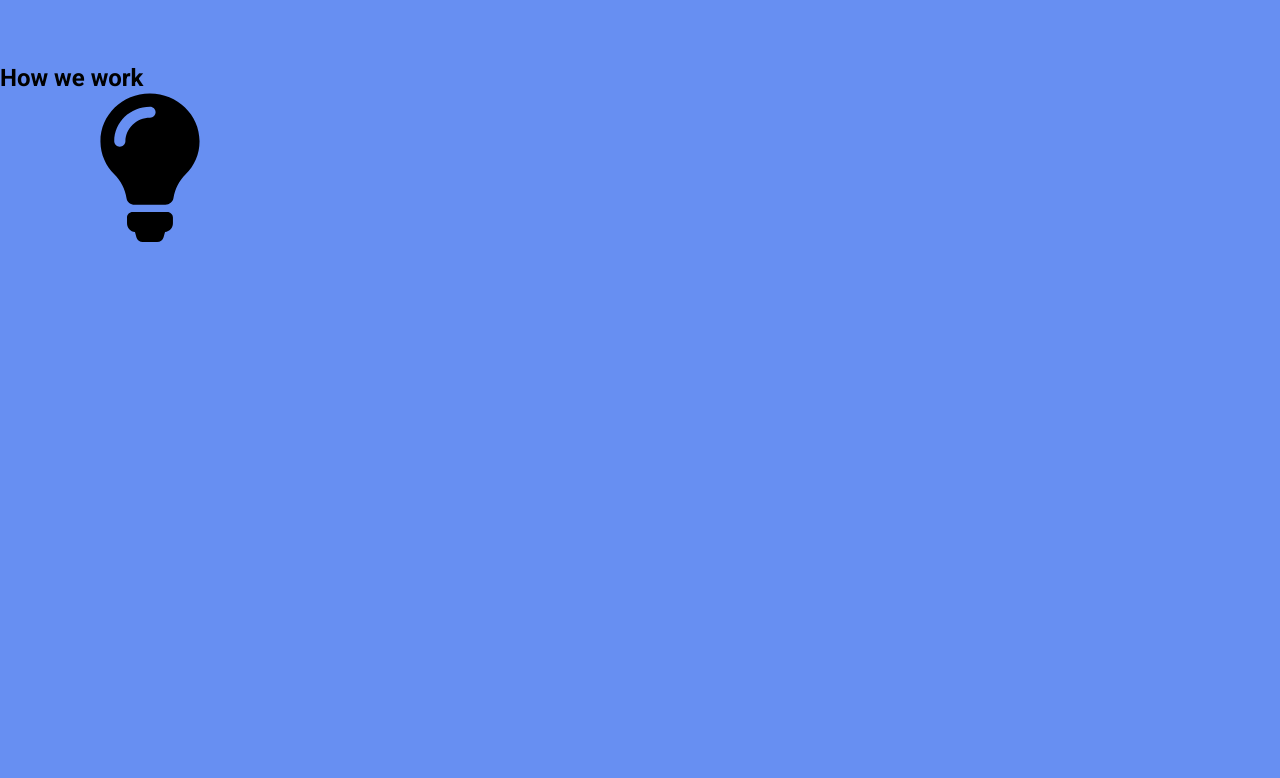
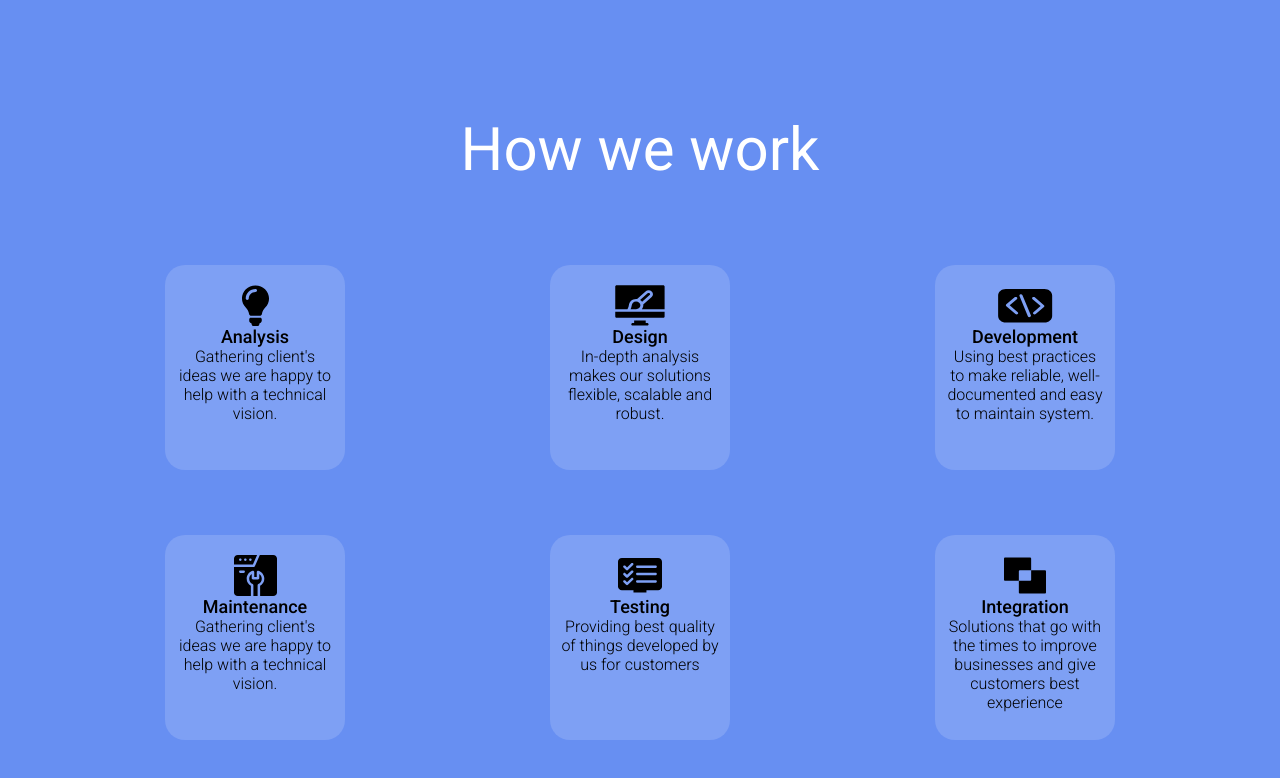
Before and after one commit to skitalecc/landing-no-js-, a website built with Parcel: page index.html in a window 1280 px wide. Shown: the part 818-1596 px from the top of the page. Before the commit the page ends 1064 px from the top, so only its background shows below. Built offline with nearby package versions, Linux system fonts and the light colour scheme.

Commit message:
work section implementation

```diff
--- a/index.html
+++ b/index.html
@@ -79,14 +79,82 @@
 
                     <div class="work__cards-wrapper">
                         <figure class="info-card card--analysis">
-                            <svg class="info-card__icon icon--design">
+                            <svg class="info-card__icon icon--bulb">
                                 <use href="/assets/sprites.svg#bulb-icon"></use>
                             </svg>
+                            <h3 class="info-card__title">
+                                Analysis
+                            </h3>
+                            <p class="info-card__desc">
+                                Gathering client's ideas we are happy to help with a technical vision.
+                            </p>
+                        </figure>
+
+                        <figure class="info-card card--design">
+                            <svg class="info-card__icon icon--design">
+                                <use href="/assets/sprites.svg#design-icon"></use>
+                            </svg>
+                            <h3 class="info-card__title">
+                                Design
+                            </h3>
+                            <p class="info-card__desc">
+                                In-depth analysis makes our solutions flexible, scalable and robust.
+                            </p>
+                        </figure>
+
+                        <figure class="info-card card--dev">
+                            <svg class="info-card__icon icon--dev">
+                                <use href="/assets/sprites.svg#dev-icon"></use>
+                            </svg>
+                            <h3 class="info-card__title">
+                                Development
+                            </h3>
+                            <p class="info-card__desc">
+                                Using best practices to make reliable, well-documented and easy to maintain system.
+                            </p>
+                        </figure>
+
+                        <figure class="info-card card--maintenance">
+                            <svg class="info-card__icon icon--maintenance">
+                                <use href="/assets/sprites.svg#maintenance-icon"></use>
+                            </svg>
+                            <h3 class="info-card__title">
+                                Maintenance
+                            </h3>
+                            <p class="info-card__desc">
+                                Gathering client's ideas we are happy to help with a technical vision.
+                            </p>
+                        </figure>
+
+                        <figure class="info-card card-testing">
+                            <svg class="info-card__icon icon--testing">
+                                <use href="/assets/sprites.svg#testing-icon"></use>
+                            </svg>
+                            <h3 class="info-card__title">
+                                Testing
+                            </h3>
+                            <p class="info-card__desc">
+                                Providing best quality
+                                of things developed by us for customers                            </p>
+                        </figure>
+
+                        <figure class="info-card card--integration">
+                            <svg class="info-card__icon icon--integration">
+                                <use href="/assets/sprites.svg#integration-icon"></use>
+                            </svg>
+                            <h3 class="info-card__title">
+                                Integration
+                            </h3>
+                            <p class="info-card__desc">
+                                Solutions that go with
+                                the times to improve businesses and give customers best experience
+                            </p>
                         </figure>
                     </div>
                 </div>
             </div>
         </section>
+
     </main>
 </body>
 
--- a/styles/_cards.scss
+++ b/styles/_cards.scss
@@ -0,0 +1,56 @@
+@use 'variables' as v;
+@use 'mixins' as m;
+@use 'placeholders';
+@use 'sass:color';
+
+.info-card {
+    width: 180px;
+    height: 205px;
+    padding: 20px 10px 0;
+    border-radius: 20px;
+    background-color: color.adjust(v.$color_white, $alpha: -0.85);
+    @include m.d-flex(start, center, nowrap, column, 10px);
+
+    &__icon {
+        width: 25px;
+        height: 25px;
+        fill: v.$color_black;
+    }
+
+    &__title {
+        @include m.font(18px, 500, v.$color_black)
+    }
+
+    &__desc {
+        @include m.font(16px, 300, v.$color_black);
+        text-align: center;
+    }
+
+    &:hover {
+        cursor: pointer;
+        background-color: color.adjust(v.$color_white, $alpha: -0.95);
+
+        .info-card__icon,
+        .info-card__title,
+        .info-card__desc {
+            fill: v.$color_white;
+            color: v.$color_white;
+
+        }
+    }
+
+    @media (max-width: v.$media_min) {
+        width: 140px;
+        height: 170px;
+
+        &__title {
+            @include m.font(14px, 500, v.$color_black)
+        }
+
+        &__desc {
+            @include m.font(11px, 300, v.$color_black);
+            text-align: center;
+        }
+
+    }
+}
--- a/styles/_work.scss
+++ b/styles/_work.scss
@@ -0,0 +1,120 @@
+@use 'variables' as v;
+@use 'mixins' as m;
+@use 'placeholders';
+@use 'sass:color';
+
+
+.work-section {
+    padding: 50px 20px 180px;
+
+    .work {
+        text-align: center;
+        margin: 0 auto;
+
+        &__title {
+            margin: 0 auto;
+            margin: 0 0 80px 0;
+            @include m.font(60px, 400, v.$color_white);
+
+            @media (max-width: v.$media_min) {
+                display: none;
+            }
+        }
+
+        &__cards-wrapper {
+            margin: 0 auto;
+            max-width: 950px;
+
+            display: grid;
+            grid-template-columns: repeat(3, 1fr);
+            grid-template-rows: repeat(2, 1fr);
+            gap: 65px;
+            place-items: center center;
+            grid-template-areas:
+                "analysis design dev"
+                "maintenance testing integration";
+
+            .card--analysis {
+                grid-area: analysis;
+                justify-self: start;
+            }
+
+            .card--design {
+                grid-area: design;
+                justify-self: center;
+            }
+
+            .card--dev {
+                grid-area: dev;
+                justify-self: end;
+            }
+
+            .card--maintenance {
+                grid-area: maintenance;
+                justify-self: start;
+            }
+
+            .card--testing {
+                grid-area: testing;
+                justify-self: center;
+            }
+
+            .card--integration {
+                grid-area: integration;
+                justify-self: end;
+            }
+
+            .icon--bulb {
+                width: 29px;
+                height: 41px;
+            }
+
+            .icon--design {
+                width: 50px;
+                height: 41px;
+            }
+
+            .icon--dev {
+                width: 55px;
+                height: 41px;
+            }
+
+            .icon--maintenance {
+                width: 43px;
+                height: 41px;
+            }
+
+            .icon--testing {
+                width: 44px;
+                height: 41px;
+            }
+
+            .icon--integration {
+                width: 42px;
+                height: 41px;
+            }
+            @media (max-width: v.$media_md) {
+                column-gap: 5px;
+                row-gap: 55px;
+                grid-template-columns: repeat(2, 1fr);
+                grid-template-rows: repeat(3, 1fr);
+                place-items: center center;
+                grid-template-areas:
+                    "analysis design"
+                    "dev maintenance"
+                    "testing integration";
+
+                .card--analysis,
+                .card--design,
+                .card--dev,
+                .card--maintenance,
+                .card--testing,
+                .card--integration {
+                    justify-self: center;
+                }
+            }
+        }
+
+    }
+
+}
```
Also changed, not shown: dist/index.css, 1 other file.
